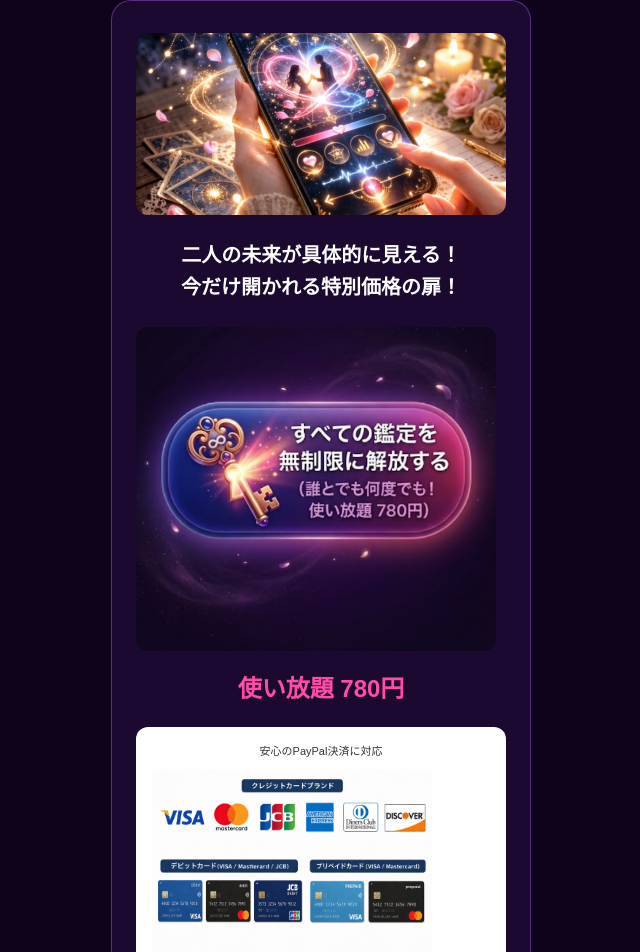
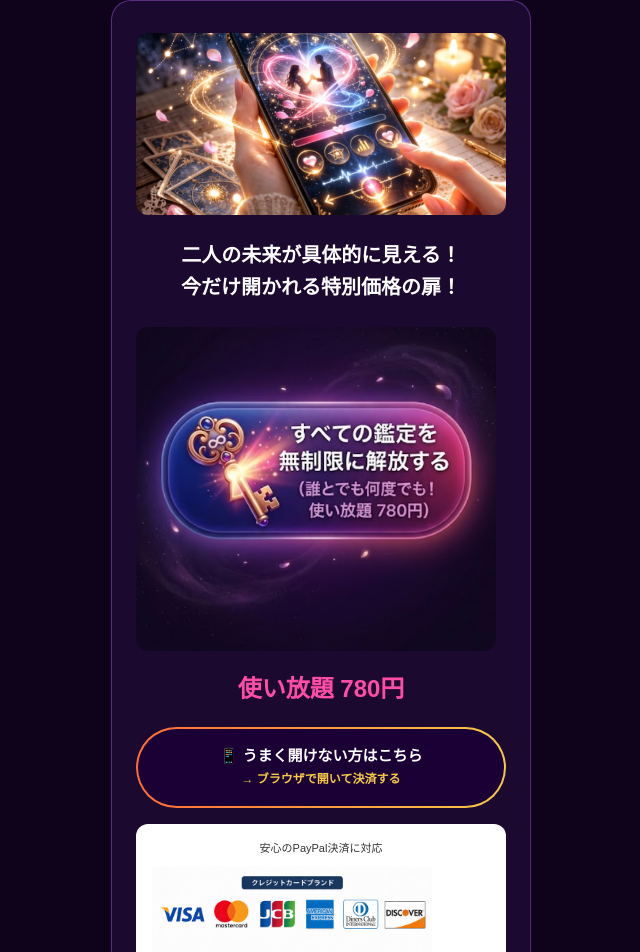
Before and after one commit to chabin0323-dev/compatibility-free-final, a React (Vite) app: page /paid in a window 1280 px wide. Shown: the top 952 px of the page, without its empty margins (319-959 px from the left). Built offline with nearby package versions, Linux system fonts and the light colour scheme.

Commit message:
Update PaidPage.tsx

```diff
--- a/pages/PaidPage.tsx
+++ b/pages/PaidPage.tsx
@@ -2,7 +2,11 @@ import React from 'react';
 
 const PaidPage: React.FC = () => {
   const handlePayment = () => {
-    window.open('https://www.paypal.com/ncp/payment/AMEJ4V5C564UN', '_blank');
+    window.location.href = 'https://www.paypal.com/ncp/payment/AMEJ4V5C564UN';
+  };
+
+  const openInBrowser = () => {
+    window.location.href = 'https://nexa-lovelab.com/paid?ref=browser';
   };
 
   return (
@@ -12,10 +16,25 @@ const PaidPage: React.FC = () => {
         <h2 style={{ fontSize: '20px', fontWeight: 'bold', marginBottom: '24px', lineHeight: '1.6', color: '#ffffff', textAlign: 'center' }}>
           二人の未来が具体的に見える！<br />今だけ開かれる特別価格の扉！
         </h2>
-        <div onClick={handlePayment} style={{ cursor: 'pointer', textAlign: 'center' }}>
+
+        {/* メイン決済ボタン */}
+        <div onClick={handlePayment} style={{ cursor: 'pointer', textAlign: 'center', marginBottom: '16px' }}>
           <img src="/image_7.png" style={{ width: '100%', maxWidth: '360px', borderRadius: '12px' }} alt="button" />
         </div>
+
         <p style={{ fontWeight: 'bold', fontSize: '24px', color: '#ff4da6', margin: '20px 0', textAlign: 'center' }}>使い放題 780円</p>
+
+        {/* ブラウザで開くボタン */}
+        <div style={{ background: 'linear-gradient(90deg, #ff6b35, #f7c948)', borderRadius: '50px', padding: '2px', marginBottom: '16px' }}>
+          <button
+            onClick={openInBrowser}
+            style={{ width: '100%', padding: '16px', borderRadius: '50px', background: '#1a0035', border: 'none', cursor: 'pointer', fontSize: '15px', fontWeight: 'bold', color: '#ffffff' }}
+          >
+            📱 うまく開けない方はこちら<br />
+            <span style={{ fontSize: '12px', color: '#f7c948' }}>→ ブラウザで開いて決済する</span>
+          </button>
+        </div>
+
         <div style={{ background: 'white', padding: '16px', borderRadius: '12px', textAlign: 'center' }}>
           <p style={{ color: '#333', fontSize: '11px', marginBottom: '10px' }}>安心のPayPal決済に対応</p>
           <img src="/cards.png" style={{ width: '100%', maxWidth: '280px' }} alt="cards" />
```
